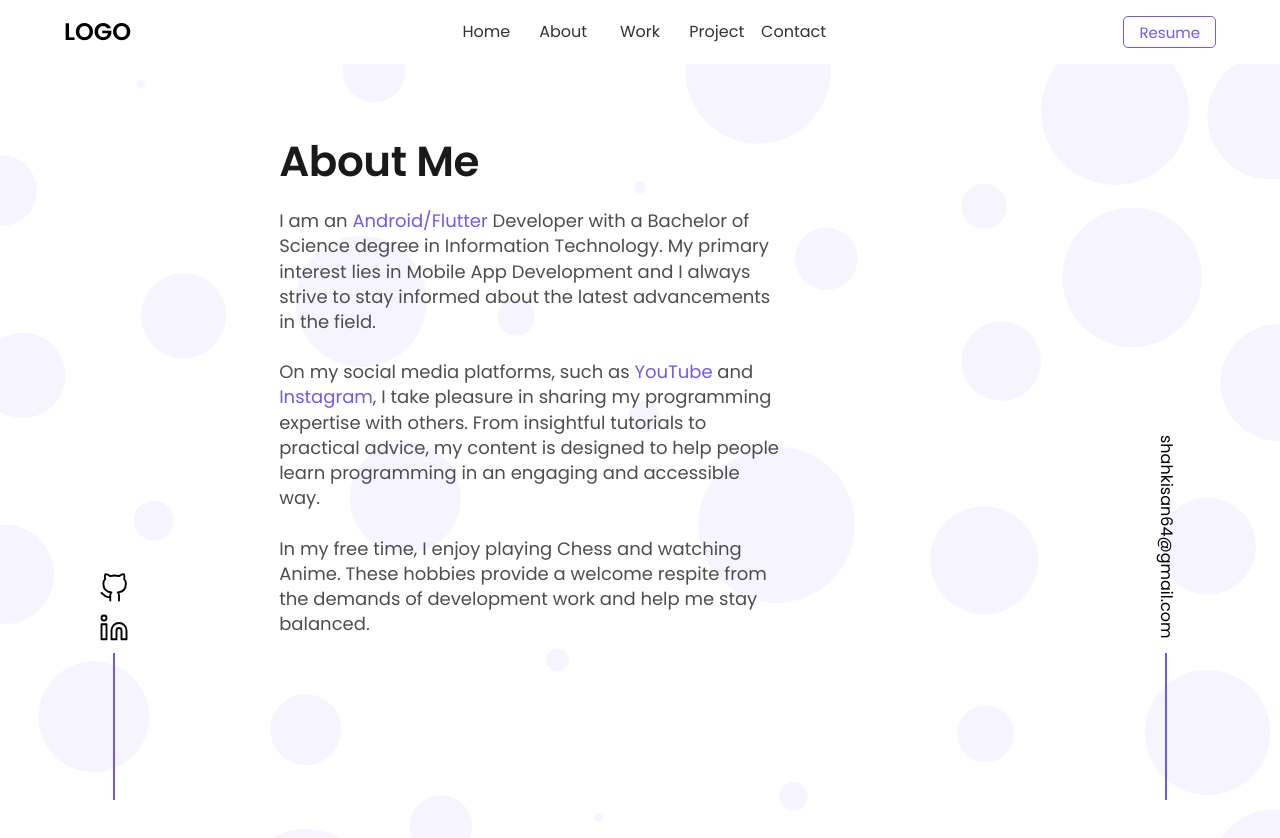
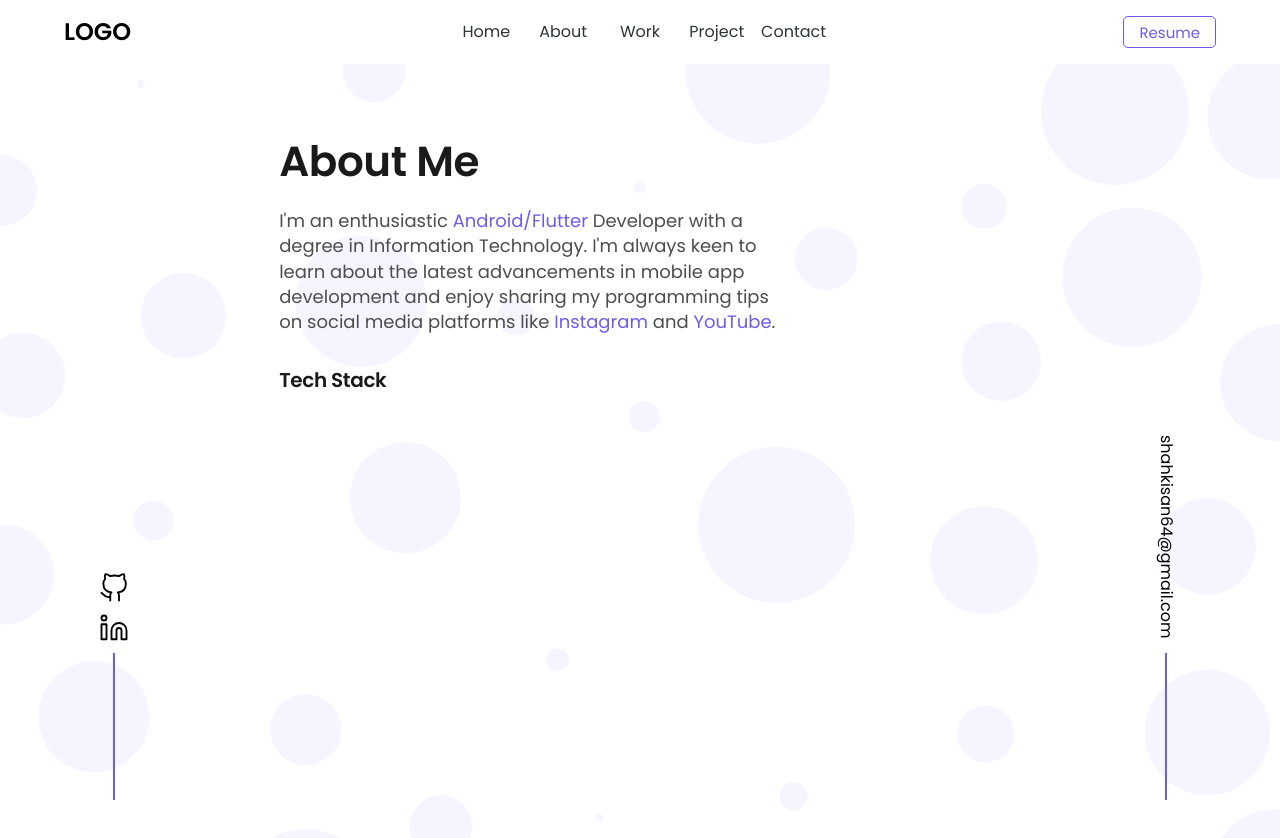
Before and after one commit to kisanshah/portfolio, a React (Create React App) app: page /about in a window 1280 px wide. Shown: the top 838 px of the page. Built offline with nearby package versions, Linux system fonts and the light colour scheme.

Commit message:
feat: Add Clickable Span

```diff
--- a/src/components/Header.tsx
+++ b/src/components/Header.tsx
@@ -1,7 +1,7 @@
 import styled from "styled-components";
 import { appTheme } from "../styles/AppTheme";
 const Header = styled.h1`
-  color: ${(props) => appTheme.colors.header};
+  color: ${appTheme.colors.header};
   font-family: "Poppins";
   font-style: normal;
   font-weight: 700;
@@ -10,4 +10,8 @@ const Header = styled.h1`
   letter-spacing: -0.4px;
 `;
 
+export const SubHeader = styled(Header)`
+  font-size: 20px;
+`;
+
 export default Header;
--- a/src/components/Span.tsx
+++ b/src/components/Span.tsx
@@ -6,4 +6,8 @@ const Span = styled.span`
   font-size: ${(props) => props.fontSize};
 `;
 
+export const ClickableSpan = styled(Span)`
+  cursor: pointer;
+`;
+
 export default Span;
--- a/src/pages/About.tsx
+++ b/src/pages/About.tsx
@@ -1,33 +1,37 @@
 import React from "react";
 import styled from "styled-components";
 import Gap from "../components/Gap";
-import Header from "../components/Header";
-import LineBreak from "../components/LineBreak";
-import Span from "../components/Span";
+import Header, { SubHeader } from "../components/Header";
+import Span, { ClickableSpan } from "../components/Span";
 import Text from "../components/Text";
 export default function About() {
+  const openUrl = (link: string) => {
+    window.open(link, "_blank");
+  };
   return (
     <StyledAbout>
       <Header>About Me</Header>
       <Gap height="20px" />
       <Text>
-        I am an <Span>Android/Flutter</Span> Developer with a Bachelor of
-        Science degree in Information Technology. My primary interest lies in
-        Mobile App Development and I always strive to stay informed about the
-        latest advancements in the field.
-        <LineBreak />
-        <LineBreak />
-        On my social media platforms, such as <Span>YouTube</Span> and
-        <Span> Instagram</Span>, I take pleasure in sharing my programming
-        expertise with others. From insightful tutorials to practical advice, my
-        content is designed to help people learn programming in an engaging and
-        accessible way.
-        <LineBreak />
-        <LineBreak />
-        In my free time, I enjoy playing Chess and watching Anime. These hobbies
-        provide a welcome respite from the demands of development work and help
-        me stay balanced.
+        I'm an enthusiastic <Span>Android/Flutter</Span> Developer with a degree
+        in Information Technology. I'm always keen to learn about the latest
+        advancements in mobile app development and enjoy sharing my programming
+        tips on social media platforms like{" "}
+        <ClickableSpan
+          onClick={() => openUrl("https://www.instagram.com/simplekoder/")}
+        >
+          Instagram
+        </ClickableSpan>{" "}
+        and{" "}
+        <ClickableSpan
+          onClick={() => openUrl("https://www.youtube.com/c/SimpleKoder")}
+        >
+          YouTube
+        </ClickableSpan>
+        .
       </Text>
+      <Gap height="20px" />
+      <SubHeader>Tech Stack</SubHeader>
     </StyledAbout>
   );
 }
```
